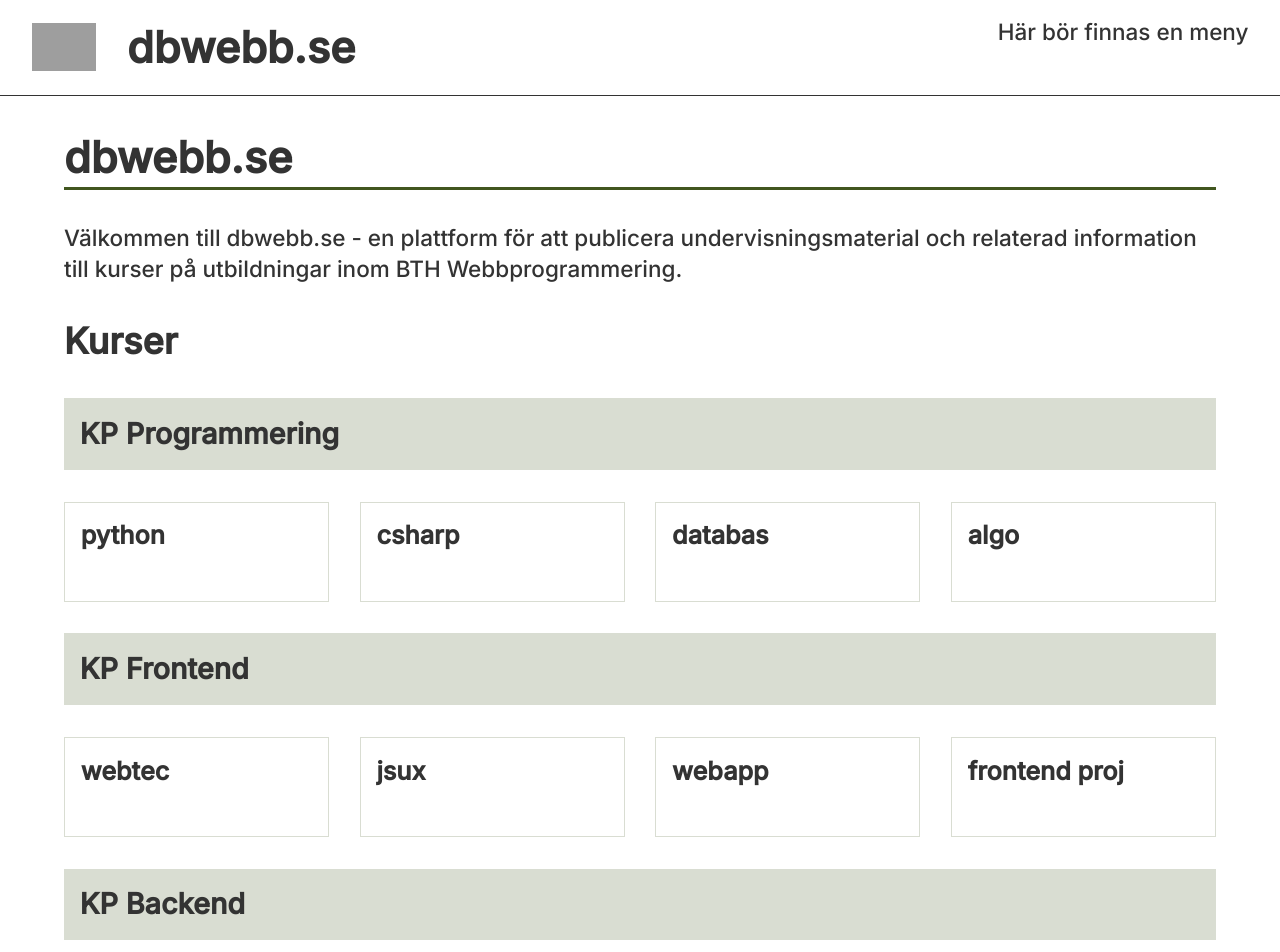
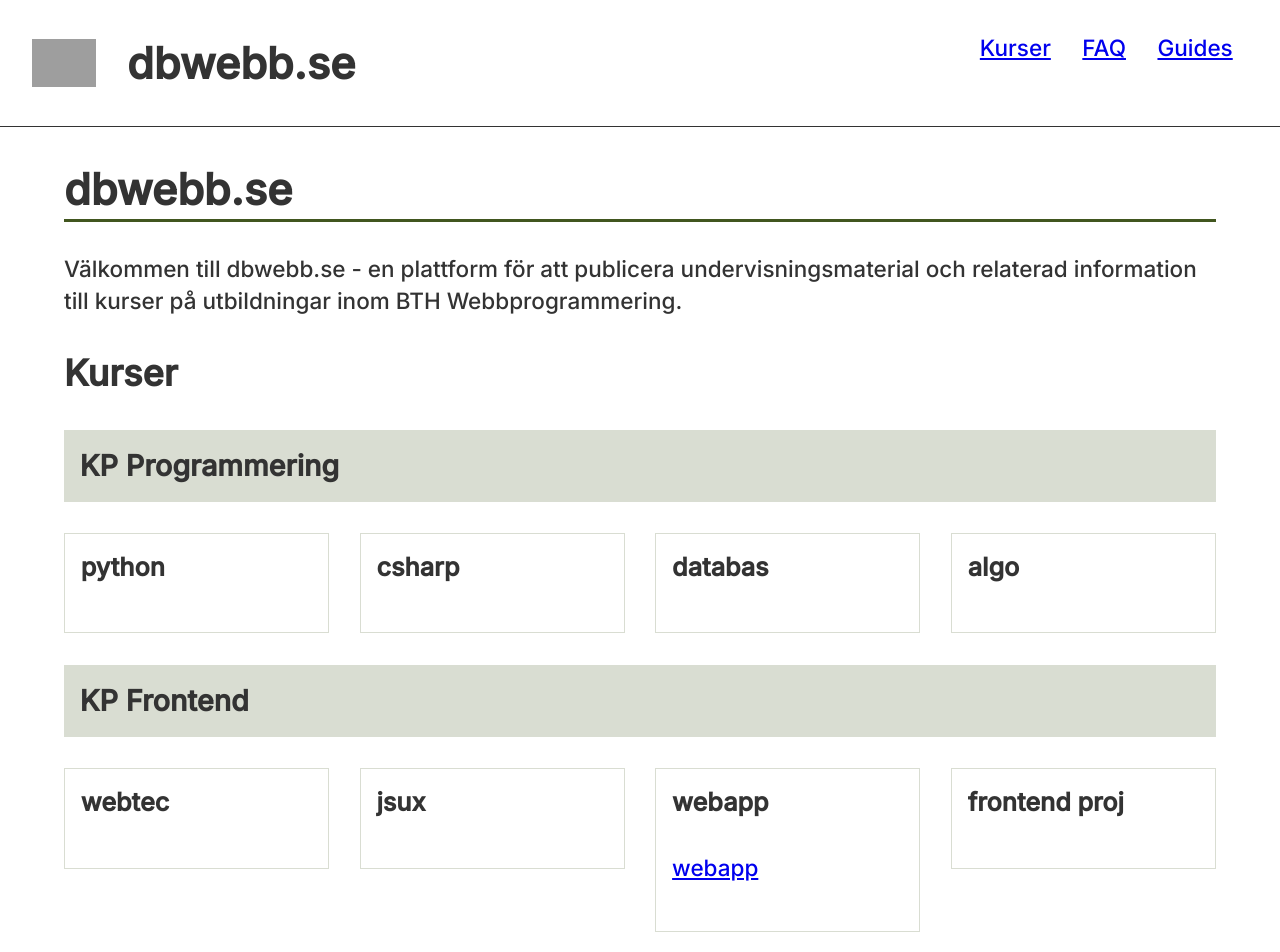
Before and after one commit to Webprogrammering-Lab/website, a Jekyll site: the page built from index.md, in a window 1280 px wide. Shown: the top 952 px of the page. Built offline with Jekyll 4.4.1, drawn with Linux system fonts in a browser that asks for light colours; a style sheet for code colours, icons or effects is not loaded; grey boxes are pictures that could not be loaded.

Commit message:
Added menu in upper right corner

```diff
--- a/_config.yml
+++ b/_config.yml
@@ -1 +1,4 @@
 title: dbwebb.se
+
+kramdown:
+    auto_ids: false
--- a/_layouts/default.html
+++ b/_layouts/default.html
@@ -4,8 +4,8 @@
     <meta charset="utf-8">
     <meta name="viewport" content="width=device-width, initial-scale=1, shrink-to-fit=no">
     <title>{{ site.title }}</title>
+    <meta name="description" content="dbwebb.se är en plattform för att publicera undervisningsmaterial och relaterad information till kurser på utbildningar inom BTH Webbprogrammering.">
 
-    <link rel="stylesheet" href="https://cdn.jsdelivr.net/gh/highlightjs/cdn-release@11.9.0/build/styles/dark.min.css" />
 
     <!-- <link rel="stylesheet" href="https://cdn.jsdelivr.net/gh/dbwebb-se/utils-2025@v1.0.11/css/style.css" /> -->
 
@@ -79,7 +79,7 @@
     padding: 0.875rem 1.75rem;
     border-bottom: 1px solid #333;
     display: flex;
-    flex-direction: row;
+    flex-direction: column;
     justify-content: space-between;
     align-items: center;
 }
@@ -104,6 +104,16 @@
 
 .header-logo {
     width: 64px;
+}
+
+.nav ul {
+    list-style-type: none;
+    display: flex;
+    flex-direction: column;
+}
+
+.nav ul li {
+    padding: 0.4375rem;
 }
 
 .main {
@@ -320,6 +330,10 @@
         font-size: 112.5%;
     }
 
+    .header {
+        flex-direction: row;
+    }
+
     .main {
         flex-direction: row;
         gap: 3.5rem;
@@ -346,12 +360,18 @@
     .course {
         width: 23%;
     }
+
+    .nav ul {
+        display: flex;
+        flex-direction: row;
+        justify-content: space-between;
+    }
+
+    .nav ul li {
+        padding: 0.875rem;
+    }
 }
-
-
-    </style>
-
-    <script src="https://cdn.jsdelivr.net/gh/highlightjs/cdn-release@11.9.0/build/highlight.min.js" defer></script>
+</style>
 </head>
 <body>
     <header class="header">
@@ -362,7 +382,11 @@
             </h1>
         </div>
         <nav class="nav">
-            <p>Här bör finnas en meny</p>
+            <ul>
+                <li><a href="https://dbwebb.se">Kurser</a></li>
+                <li><a href="/faq">FAQ</a></li>
+                <li><a href="/guides">Guides</a></li>
+            </ul>
         </nav>
     </header>
     <main class="main" id="main">
--- a/index.html
+++ /dev/null
@@ -1,479 +0,0 @@
-<!doctype html>
-<html lang="sv">
-<head>
-    <meta charset="utf-8">
-    <meta name="viewport" content="width=device-width, initial-scale=1, shrink-to-fit=no">
-    <title>dbwebb.se</title>
-
-    <link rel="stylesheet"
-        href="https://cdn.jsdelivr.net/gh/highlightjs/cdn-release@11.9.0/build/styles/dark.min.css" />
-
-    <!-- <link rel="stylesheet" href="https://cdn.jsdelivr.net/gh/dbwebb-se/utils-2025@v1.0.11/css/style.css" /> -->
-
-    <style>
-        @import url('https://fonts.googleapis.com/css2?family=Inter:wght@500&display=swap');
-
-        * {
-            margin: 0;
-            padding: 0;
-            box-sizing: border-box;
-        }
-
-        html {
-            font-size: 100%;
-        }
-
-        body {
-            line-height: 1.4;
-            color: #333;
-            font-family: "Inter", sans-serif;
-            font-optical-sizing: auto;
-            font-weight: 500;
-            font-style: normal;
-            font-variation-settings: "slnt" 0;
-        }
-
-        p {
-            font-size: 1.25rem;
-            margin-bottom: 1.75rem;
-        }
-
-        h1 {
-            font-size: 2.4rem;
-            margin-bottom: 1.75rem;
-            border-bottom: 3px solid #41561f;
-        }
-
-        h2 {
-            font-size: 2rem;
-            margin-bottom: 1.75rem;
-        }
-
-        h3 {
-            font-size: 1.6rem;
-            margin-bottom: 1.75rem;
-        }
-
-        h4 {
-            font-size: 1.4rem;
-            margin-bottom: 1.75rem;
-        }
-
-        h1 a,
-        h2 a,
-        h3 a,
-        h4 a,
-        h5 a {
-            color: #333;
-            text-decoration: none;
-        }
-
-        h1 a:hover,
-        h2 a:hover,
-        h3 a:hover,
-        h4 a:hover,
-        h5 a:hover {
-            text-decoration: underline;
-        }
-
-        .header {
-            padding: 0.875rem 1.75rem;
-            border-bottom: 1px solid #333;
-            display: flex;
-            flex-direction: row;
-            justify-content: space-between;
-            align-items: center;
-        }
-
-        .header div {
-            display: flex;
-            flex-direction: row;
-            align-items: center;
-            gap: 1.75rem;
-        }
-
-        .dbwebb-header {
-            margin-bottom: 0;
-            border: none;
-
-        }
-
-        .dbwebb-header a {
-            color: #333;
-            text-decoration: none;
-        }
-
-        .header-logo {
-            width: 64px;
-        }
-
-        .main {
-            width: 100%;
-            max-width: 67.5rem;
-            padding: 1.75rem;
-            margin: 0 auto;
-            display: flex;
-            flex-direction: column;
-        }
-
-        .article,
-        .sidebar {
-            width: auto;
-        }
-
-        ul,
-        ol {
-            margin-bottom: 1.75rem;
-            padding-left: 1.75rem;
-            font-size: 1.25rem;
-        }
-
-        table {
-            margin-bottom: 1.75rem;
-            font-size: 1.25rem;
-            border-collapse: collapse;
-        }
-
-        table tr th {
-            text-align: left;
-        }
-
-        table tr th,
-        table tr td {
-            padding: 6px 12px;
-        }
-
-        table tbody tr {
-            border-top: 1px solid #ccc;
-        }
-
-        table tbody tr:nth-child(2n+1) {
-            background-color: #eee;
-        }
-
-        table tbody tr:hover {
-            background-color: #ddd;
-        }
-
-        .courses {
-            width: 100%;
-            display: flex;
-            flex-direction: column;
-        }
-
-        .kp-container {
-            width: 100%;
-            display: flex;
-            flex-direction: column;
-            margin-bottom: 1.75rem;
-        }
-
-        .kp-header {
-            width: 100%;
-            background-color: rgba(65, 86, 31, 0.2);
-            padding: 0.875rem;
-            margin-bottom: 1.75rem;
-        }
-
-        .kp-header h3 {
-            margin-bottom: 0;
-        }
-
-        .courses-container {
-            display: flex;
-            flex-direction: column;
-            justify-content: space-between;
-            align-items: start;
-        }
-
-        .course {
-            border: 1px solid rgba(65, 86, 31, 0.2);
-            width: 100%;
-            padding: 0.875rem;
-        }
-
-        .footer {
-            background-color: #333;
-            color: white;
-            display: flex;
-            flex-direction: column;
-            padding: 3.5rem;
-            justify-content: center;
-            align-items: center;
-            gap: 3rem;
-        }
-
-        .footer a {
-            color: white;
-        }
-
-        .inner-footer {
-            display: flex;
-            flex-direction: column;
-            justify-content: space-between;
-            align-items: center;
-            width: 100%;
-            gap: 3rem;
-        }
-
-        .inner-footer img {
-            width: 256px;
-        }
-
-        .inner-footer div {
-            display: flex;
-            flex-direction: column;
-            justify-content: space-between;
-            align-items: center;
-            gap: 4rem;
-        }
-
-        .inner-footer p {
-            font-size: 1rem;
-        }
-
-        .author-images {
-            display: flex;
-            flex-direction: column;
-            align-items: center;
-        }
-
-        .author-images img {
-            margin-bottom: 1.75rem;
-            border-radius: 50%;
-            max-width: 100%;
-        }
-
-        .toc ul {
-            list-style-type: none;
-            padding-left: 0;
-            font-size: 0.8rem;
-        }
-
-        .toc ul li {
-            margin-bottom: 0.4rem;
-        }
-
-        .toc-H3 {
-            padding-left: 1rem;
-        }
-
-        .toc-H4 {
-            padding-left: 2rem;
-        }
-
-        .toc-H5 {
-            padding-left: 3rem;
-        }
-
-        .embed-container {
-            position: relative;
-            padding-bottom: 56.25%;
-            height: 0;
-            overflow: hidden;
-            max-width: 100%;
-        }
-
-        .embed-container iframe,
-        .embed-container object,
-        .embed-container embed {
-            position: absolute;
-            top: 0;
-            left: 0;
-            width: 100%;
-            height: 100%;
-            border: none;
-        }
-
-        .info {
-            background-color: rgb(3, 22, 51);
-            color: rgb(110, 168, 254);
-            border-radius: 4px;
-            padding: 1.75rem;
-            border: 1px solid rgb(110, 168, 254);
-            margin-bottom: 1.75rem;
-        }
-
-        .warning {
-            background-color: rgb(51, 39, 1);
-            color: rgb(255, 218, 106);
-            border-radius: 4px;
-            padding: 1.75rem;
-            border: 1px solid rgb(255, 218, 106);
-            margin-bottom: 1.75rem;
-        }
-
-
-        [class*="language"] {
-            width: 100%;
-            max-width: 100%;
-            margin-bottom: 1.75rem;
-            overflow: auto;
-        }
-
-        blockquote {
-            border-left: 3px solid #ccc;
-            padding-left: 1.75rem;
-        }
-
-        @media (min-width: 67.5rem) {
-            html {
-                font-size: 112.5%;
-            }
-
-            .main {
-                flex-direction: row;
-                gap: 3.5rem;
-            }
-
-            .sidebar {
-                width: 20%;
-                flex-shrink: 0;
-            }
-
-            .inner-footer {
-                width: 80%;
-                flex-direction: row;
-            }
-
-            .inner-footer div {
-                flex-direction: row;
-            }
-
-            .courses-container {
-                flex-direction: row;
-            }
-
-            .course {
-                width: 23%;
-            }
-        }
-    </style>
-
-    <script src="https://cdn.jsdelivr.net/gh/highlightjs/cdn-release@11.9.0/build/highlight.min.js" defer></script>
-</head>
-
-<body>
-    <header class="header">
-        <div>
-            <img src="https://cdn.jsdelivr.net/gh/dbwebb-se/utils-2025@main/img/leaf_256x256.png" alt="dbwebb-logo"
-                class="header-logo" />
-            <h1 class="dbwebb-header">
-                <a href="https://dbwebb.se">dbwebb.se</a>
-            </h1>
-        </div>
-        <nav class="nav">
-            <p>Här bör finnas en meny</p>
-        </nav>
-    </header>
-    <main class="main" id="main">
-        <article class="article" id="article">
-            <h1>dbwebb.se</h1>
-
-
-            <p>Välkommen till dbwebb.se - en plattform för att publicera undervisningsmaterial och relaterad information till kurser på utbildningar inom BTH Webbprogrammering.</p>
-
-            <h2>Kurser</h2>
-
-            <div class="courses">
-                <div class="kp-container">
-                    <div class="kp-header">
-                        <h3>KP Programmering</h3>
-                    </div>
-                    <div class="courses-container">
-                        <div class="course">
-                            <h4>python</h4>
-                        </div>
-                        <div class="course">
-                            <h4>csharp</h4>
-                        </div>
-                        <div class="course">
-                            <h4>databas</h4>
-                        </div>
-                        <div class="course">
-                            <h4>algo</h4>
-                        </div>
-                    </div>
-                </div>
-                <div class="kp-container">
-                    <div class="kp-header">
-                        <h3>KP Frontend</h3>
-                    </div>
-                    <div class="courses-container">
-                        <div class="course">
-                            <h4>webtec</h4>
-                        </div>
-                        <div class="course">
-                            <h4>jsux</h4>
-                        </div>
-                        <div class="course">
-                            <h4><a href="https://dbwebb-webapp.github.io">webapp</a></h4>
-                        </div>
-                        <div class="course">
-                            <h4>frontend proj</h4>
-                        </div>
-                    </div>
-                </div>
-                <div class="kp-container">
-                    <div class="kp-header">
-                        <h3>KP Backend</h3>
-                    </div>
-                    <div class="courses-container">
-                        <div class="course">
-                            <h4>node</h4>
-                        </div>
-                        <div class="course">
-                            <h4>mvc</h4>
-                        </div>
-                        <div class="course">
-                            <h4>operations</h4>
-                        </div>
-                        <div class="course">
-                            <h4>backend proj</h4>
-                        </div>
-                    </div>
-                </div>
-            </div>
-        </article>
-    </main>
-        <footer class="footer">
-            <div class="inner-footer">
-                <div>
-                    <a href="https://dbwebb.se" target="_blank"><img
-                            src="https://cdn.jsdelivr.net/gh/dbwebb-se/utils-2025@main/img/leaf_256x256.png"
-                            alt="dbwebb-logo" /></a>
-                    <p>dbwebb.se är en plattform för att publicera undervisningsmaterial och relaterad information till kurser
-                        på utbildningar inom BTH Webbprogrammering.</p>
-                </div>
-                <div>
-                    <a href="https://bth.se" target="_blank"><img
-                            src="https://cdn.jsdelivr.net/gh/dbwebb-se/utils-2025@main/img/bth_logotyp_vit.png"
-                            alt="bth-logo" /></a>
-                    <p>BTH bidrar till en hållbar samhällsutveckling genom högre utbildning, forskning och innovation. BTH
-                        bedriver utbildning och forskning inom områden där samhället har stora behov.</p>
-                </div>
-            </div>
-            <p>&copy; dbwebb.se</p>
-            <p>All material is released under the <a target="_blank"
-                    href="https://creativecommons.org/licenses/by-nc-sa/4.0/ ">Creative Commons
-                    Attribution-NonCommercial-ShareAlike 4.0 International</a> License.</p>
-        </footer>
-
-        <script type="module">
-            import { parseYoutube, parseInfo, parseWarning } from "https://cdn.jsdelivr.net/gh/dbwebb-se/utils-2025@v1.0.11/js/parse.js";
-            import createToc from "https://cdn.jsdelivr.net/gh/dbwebb-se/utils-2025@v1.0.11/js/toc.js";
-
-            let article = document.getElementById("article");
-            let toc = document.getElementById("toc");
-
-            createToc(toc, article);
-
-            parseYoutube(article);
-            parseInfo(article);
-            parseWarning(article);
-
-            hljs.highlightAll();
-        </script>
-        </body>
-
-        </html>
--- /dev/null
+++ b/index.md
@@ -0,0 +1,72 @@
+---
+title: dbwebb.se
+layout: default
+---
+dbwebb.se
+=============================================
+
+Välkommen till dbwebb.se - en plattform för att publicera undervisningsmaterial och relaterad information till kurser på utbildningar inom BTH Webbprogrammering.
+
+## Kurser
+
+<div class="courses">
+    <div class="kp-container">
+        <div class="kp-header">
+            <h3>KP Programmering</h3>
+        </div>
+        <div class="courses-container">
+            <div class="course">
+                <h4>python</h4>
+            </div>
+            <div class="course">
+                <h4>csharp</h4>
+            </div>
+            <div class="course">
+                <h4>databas</h4>
+            </div>
+            <div class="course">
+                <h4>algo</h4>
+            </div>
+        </div>
+    </div>
+    <div class="kp-container">
+        <div class="kp-header">
+            <h3>KP Frontend</h3>
+        </div>
+        <div class="courses-container">
+            <div class="course">
+                <h4>webtec</h4>
+            </div>
+            <div class="course">
+                <h4>jsux</h4>
+            </div>
+            <div class="course">
+                <h4><a href="https://dbwebb-webapp.github.io">webapp</a></h4>
+
+                <p><a href="https://dbwebb-webapp.github.io">webapp</a></p>
+            </div>
+            <div class="course">
+                <h4>frontend proj</h4>
+            </div>
+        </div>
+    </div>
+    <div class="kp-container">
+        <div class="kp-header">
+            <h3>KP Backend</h3>
+        </div>
+        <div class="courses-container">
+            <div class="course">
+                <h4>node</h4>
+            </div>
+            <div class="course">
+                <h4>mvc</h4>
+            </div>
+            <div class="course">
+                <h4>operations</h4>
+            </div>
+            <div class="course">
+                <h4>backend proj</h4>
+            </div>
+        </div>
+    </div>
+</div>
```
Also changed, not shown: other parts of _layouts/default.html (+0 -16 lines).
